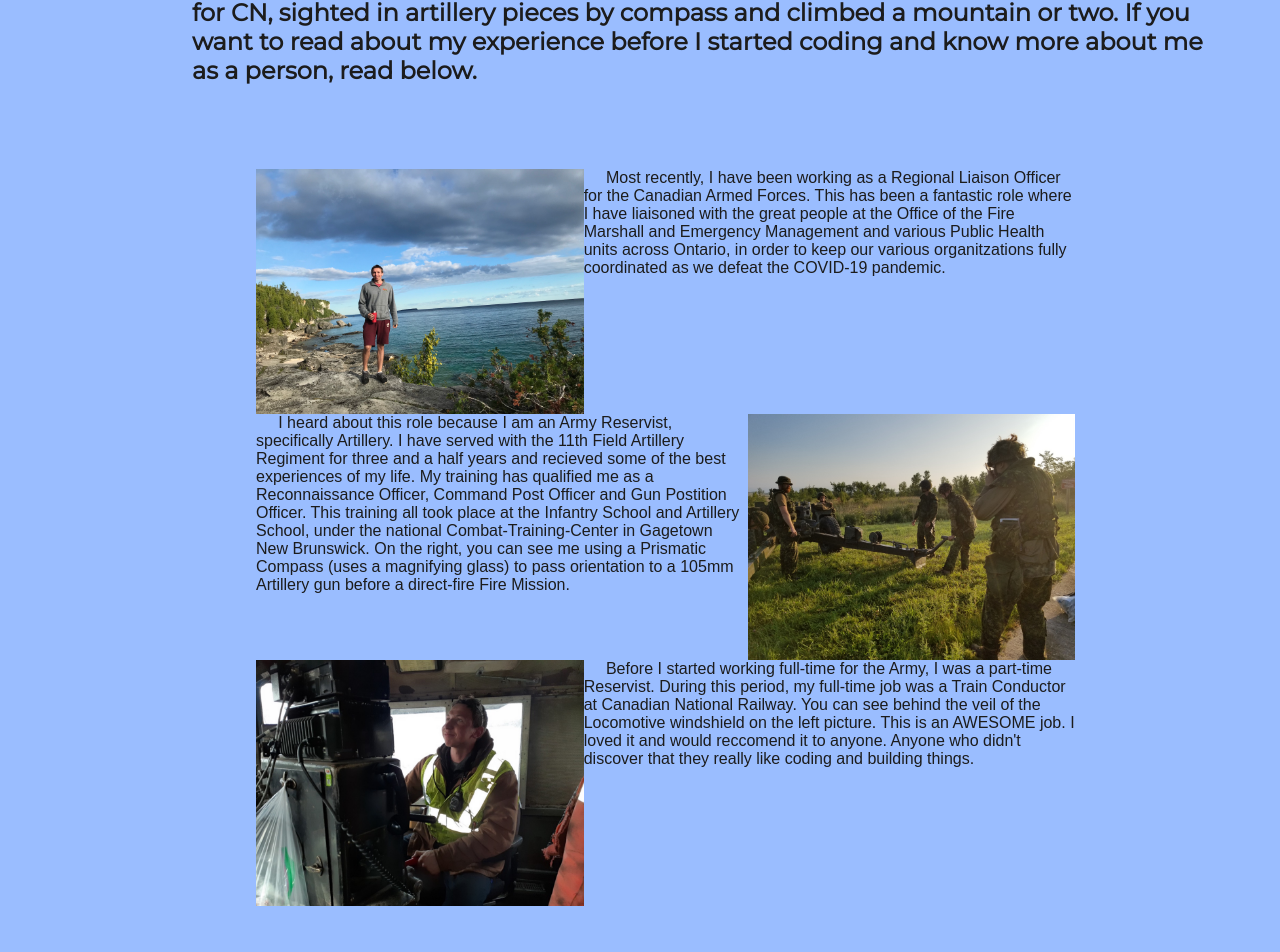
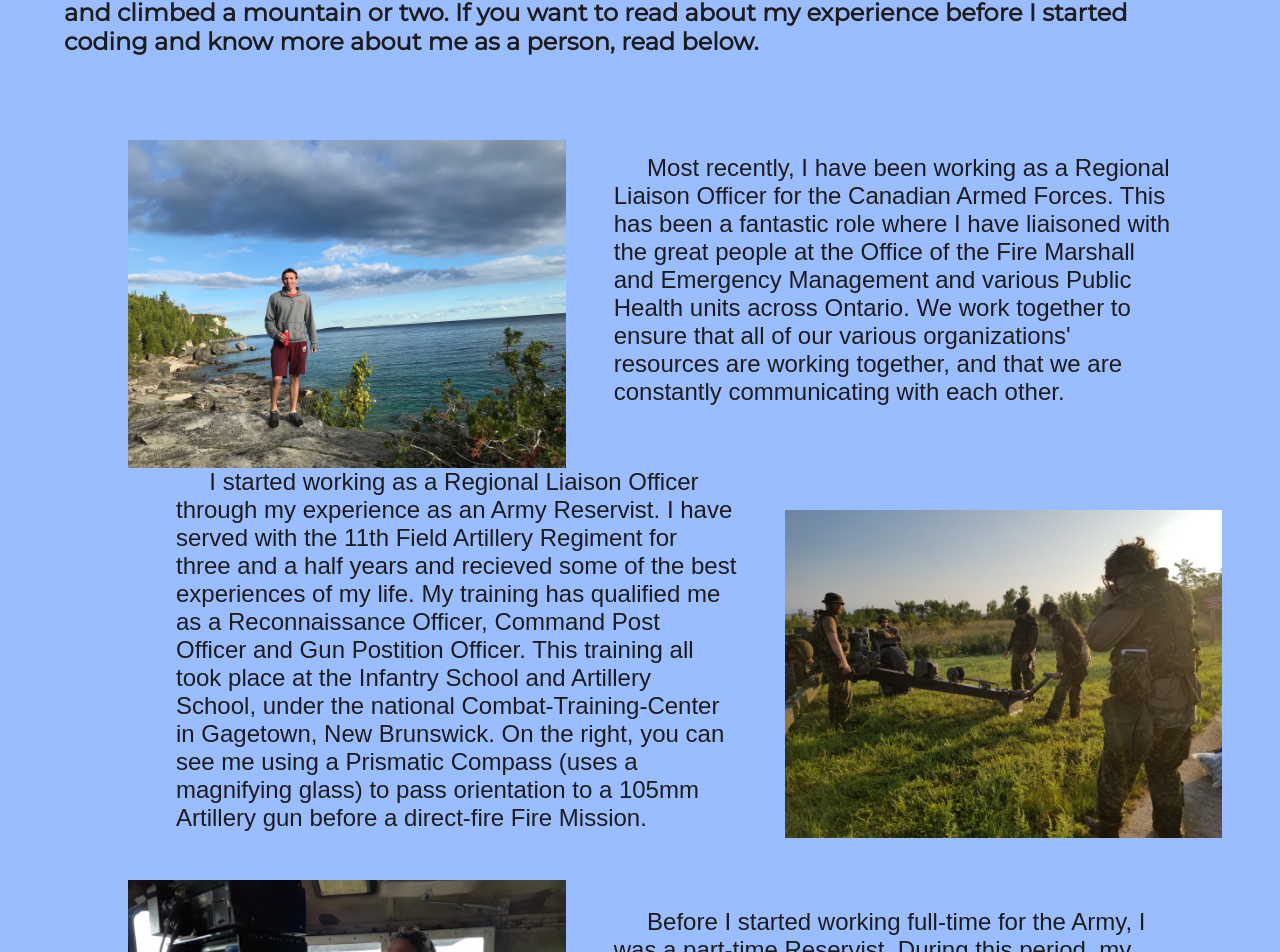
Before and after one commit to Luke-Berzins/lukeberzins, a React (Create React App) app: page /personal in a window 1280 px wide. Shown: the part 597-1549 px from the top of the page. Built offline with nearby package versions, Linux system fonts and the light colour scheme; a web font is replaced by a local one.

Commit message:
revisions to personal section, changes to cat mode on homepage to conditionally say meow

```diff
--- a/src/pages/home/Home.jsx
+++ b/src/pages/home/Home.jsx
@@ -26,9 +26,9 @@ export default function Home(props) {
         {cat ? <p>Hello good friends. I'm fatcat and I like to eat. Everything Luke owns is mine and now this website is mine. You can still click around to see some projects and learn more about my servant.</p> : <p>Hello good friends. I'm Luke and I like learning new things and making cool stuff happen. This is my website where you can get an idea of who I am. See portfolio to see some of the stuff I've done, and see my personal page to learn more about me. I've added some options so you can personalize your experience on my personal website. Click below or use the nav bar.</p>}
         </div>
       <div className="extra-links">
-        <h3><NavLink className="navLink" to="/">home</NavLink></h3>
-        <h3><NavLink className="navLink" to="/projects">projects</NavLink></h3>
-        <h3><NavLink className="navLink" to="/personal">personal</NavLink></h3>
+      <h3><NavLink className="navLink" to="/">{cat ? 'meow' : 'home'}</NavLink></h3>
+      <h3><NavLink className="navLink" to="/projects">{cat ? 'meow' : 'projects'}</NavLink></h3>
+      <h3><NavLink className="navLink" to="/personal">{cat ? 'meow' : 'personal'}</NavLink></h3>
         </div>
       </div>
       <div className="finalfill"></div>
--- a/src/pages/personal/Blog.jsx
+++ b/src/pages/personal/Blog.jsx
@@ -5,8 +5,10 @@ export default function Blog(props) {
   return (
     <div className={props.theme}>
       <div className={props.blogType}>
+        <div className="blogContent">
         <img alt="blog-pic" src={props.img} className="blog-pic"></img>
         <p>{props.text}</p>
+        </div>
       </div>
     </div>
   )
--- a/src/pages/personal/Blog.scss
+++ b/src/pages/personal/Blog.scss
@@ -1,38 +1,39 @@
 @import '../../variable';
 
+
+.normal {
+  .blogContent {
+  display: flex;
+  }
+}
+
+.reverse {
+  .blogContent {
+  display: flex;
+  flex-direction: row-reverse;
+}
+}
+
+.blogContent {
+  align-items: center;
+  p {
+    margin: 3rem;
+    font-size: x-large;
+  }
+}
 
 .default {
   background-color: $defaultBackground;
   color: $defaultBackground;
-  .normal {
-    display: flex;
-  }
-  .reverse {
-    display: flex;
-    flex-direction: row-reverse;
-  }
 }
 
 .dark {
   background-color: $darkBackground;
   color: $darkTextColor;
-  .normal {
-    display: flex;
-  }
-  .reverse {
-    display: flex;
-    flex-direction: row-reverse;
-  }
 }
 
 .party {
   background-color: $partyBackground;
   color: $partyTextColor;
-  .normal {
-    display: flex;
-  }
-  .reverse {
-    display: flex;
-    flex-direction: row-reverse;
-  }
+
 }
--- a/src/pages/personal/Personal.jsx
+++ b/src/pages/personal/Personal.jsx
@@ -19,25 +19,25 @@ export default function Personal(props) {
           <h3>519-533-8637</h3>
           <h3><a href="https://github.com/Luke-Berzins">Luke's Github</a></h3>
         </div>
-          <h2>&nbsp;&nbsp;&nbsp;&nbsp;&nbsp;I started my coding journey a little bit late. The amount I've learned since I started has only fueled me to learn more and become better. I am confident that with enough time I will do some really cool things, and I hope you check in the future so I can continue to share them with you. Although I wish I had found my love for code earlier in life, I spent my time beforehand fairly well in the meantime. I've driven trains for CN, sighted in artillery pieces by compass and climbed a mountain or two. If you want to read about my experience before I started coding and know more about me as a person, read below.</h2>
+          <h2>&nbsp;&nbsp;&nbsp;&nbsp;&nbsp;I started my coding journey a little bit late. The amount I've learned since I started coding has only fueled my desire to learn more and become better. I am confident that with enough time I will do some really cool things, and I hope you check in the future so I can continue to share them with you. Although I wish I had found my love for code earlier in life, I spent my time before fairly well. I've driven trains for Canadian National, sighted in artillery pieces by compass and climbed a mountain or two. If you want to read about my experience before I started coding and know more about me as a person, read below.</h2>
         <div className="blog-holder">
           <Blog
           theme={theme}
           img='personalImg/lake.jpeg'
           blogType={"normal"}
-          text="&nbsp;&nbsp;&nbsp;&nbsp;&nbsp;Most recently, I have been working as a Regional Liaison Officer for the Canadian Armed Forces. This has been a fantastic role where I have liaisoned with the great people at the Office of the Fire Marshall and Emergency Management and various Public Health units across Ontario, in order to keep our various organitzations fully coordinated as we defeat the COVID-19 pandemic."
+          text="&nbsp;&nbsp;&nbsp;&nbsp;&nbsp;Most recently, I have been working as a Regional Liaison Officer for the Canadian Armed Forces. This has been a fantastic role where I have liaisoned with the great people at the Office of the Fire Marshall and Emergency Management and various Public Health units across Ontario. We work together to ensure that all of our various organizations' resources are working together, and that we are constantly communicating with each other."
           />
           <Blog
           theme={theme}
           img='personalImg/arty.jpeg'
           blogType={"reverse"}
-          text="&nbsp;&nbsp;&nbsp;&nbsp;&nbsp;I heard about this role because I am an Army Reservist, specifically Artillery. I have served with the 11th Field Artillery Regiment for three and a half years and recieved some of the best experiences of my life. My training has qualified me as a Reconnaissance Officer, Command Post Officer and Gun Postition Officer. This training all took place at the Infantry School and Artillery School, under the national Combat-Training-Center in Gagetown New Brunswick. On the right, you can see me using a Prismatic Compass (uses a magnifying glass) to pass orientation to a 105mm Artillery gun before a direct-fire Fire Mission."
+          text="&nbsp;&nbsp;&nbsp;&nbsp;&nbsp;I started working as a Regional Liaison Officer through my experience as an Army Reservist. I have served with the 11th Field Artillery Regiment for three and a half years and recieved some of the best experiences of my life. My training has qualified me as a Reconnaissance Officer, Command Post Officer and Gun Postition Officer. This training all took place at the Infantry School and Artillery School, under the national Combat-Training-Center in Gagetown, New Brunswick. On the right, you can see me using a Prismatic Compass (uses a magnifying glass) to pass orientation to a 105mm Artillery gun before a direct-fire Fire Mission."
           />
            <Blog
           theme={theme}
           img='personalImg/train.jpeg'
           blogType={"normal"}
-          text="&nbsp;&nbsp;&nbsp;&nbsp;&nbsp;Before I started working full-time for the Army, I was a part-time Reservist. During this period, my full-time job was a Train Conductor at Canadian National Railway. You can see behind the veil of the Locomotive windshield on the left picture. This is an AWESOME job. I loved it and would reccomend it to anyone. Anyone who didn't discover that they really like coding and building things."
+          text="&nbsp;&nbsp;&nbsp;&nbsp;&nbsp;Before I started working full-time for the Army, I was a part-time Reservist. During this period, my full-time job was a Train Conductor at Canadian National Railway. You can see behind the veil of the Locomotive windshield on the left picture. This is an AWESOME job. I loved it and would reccomend it to anyone. Well, anyone who didn't discover that they really like coding and building things."
           />
         </div>
       </div>
--- a/src/pages/personal/Personal.scss
+++ b/src/pages/personal/Personal.scss
@@ -14,11 +14,11 @@ body{
     max-width: 40%;
   }
   .personal-holder {
-    margin-left: 15%;
+    margin-left: 5%;
     display:flex;
     flex-direction: column;
     justify-content: center;
-    width: 80%;
+    width: 90%;
     h1 {
       font-family: $alt-text;
     }
@@ -38,7 +38,7 @@ body{
   }
 
   .blog-holder {
-    width: 80%;
+    width: 95%;
     margin: 4rem;
   }
 }
@@ -52,7 +52,7 @@ body{
   }
   .finalfill {
       width: 100%;
-      height: 800px;
+      height: 600px;
       background-color:$defaultBackground;
   }
 }
```
